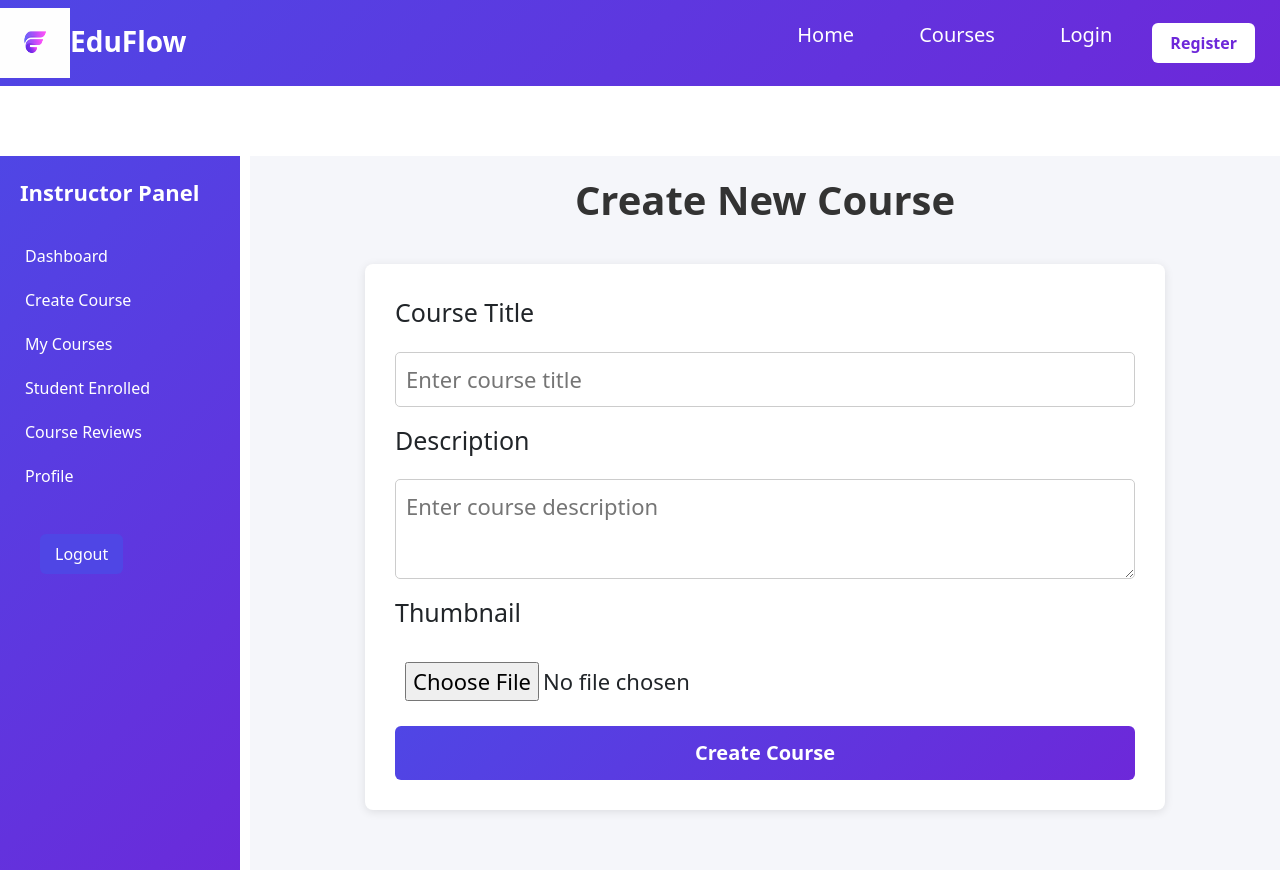
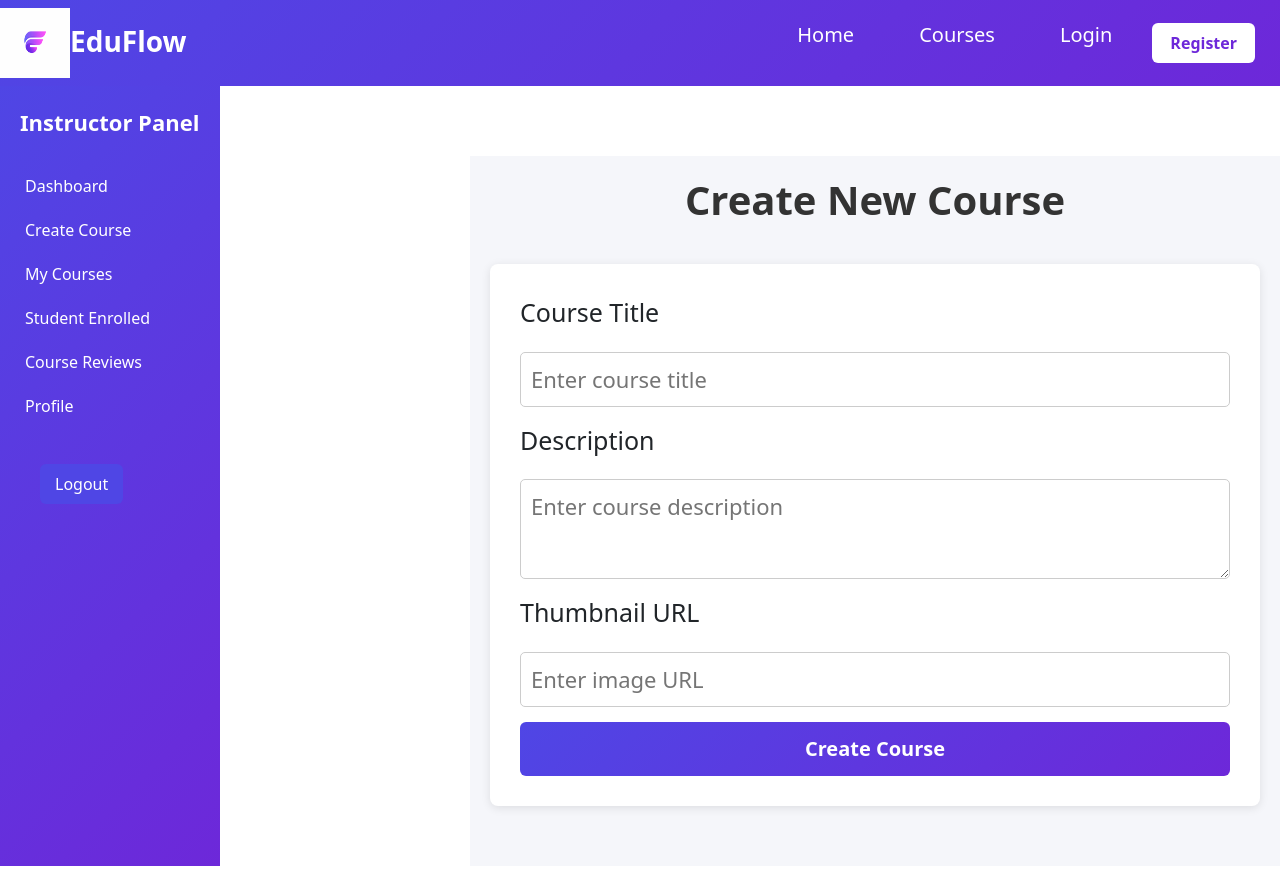
Before and after one commit to Gargi2706/EduFlow, a React (Vite) app in the folder frontend/: page /create-course in a window 1280 px wide. Built offline with nearby package versions, Linux system fonts and the light colour scheme.

Commit message:
CreateCourse page implemented

```diff
--- a/frontend/src/Layout/DashboardLayout.css
+++ b/frontend/src/Layout/DashboardLayout.css
@@ -9,6 +9,17 @@
   flex: 1;
 }
 
+/* SIDEBAR */
+.sidebar {
+  width: 220px;
+  background: linear-gradient(135deg, #4f46e5, #6d28d9);
+  color: white;
+  padding: 20px;
+  position: relative;
+  z-index: 10;
+}
+
+/* MAIN CONTENT */
 .main-content {
   flex: 1;
   padding: 20px;
--- a/frontend/src/Layout/DashboardLayout.jsx
+++ b/frontend/src/Layout/DashboardLayout.jsx
@@ -3,7 +3,7 @@ import Navbar from "../components/Navbar/Navbar";
 import Studentsidebar from "../components/Sidebar/Studentsidebar";
 import Adminsidebar from "../components/Sidebar/Adminsidebar";
 import Instructorsidebar from "../components/Sidebar/Instructorsidebar";
-//import "./dashboardLayout.css";
+import "./DashboardLayout.css";
 
 export default function DashboardLayout({ children }) {
 
--- a/frontend/src/components/Course/CourseForm/CourseForm.jsx
+++ b/frontend/src/components/Course/CourseForm/CourseForm.jsx
@@ -1,41 +1,42 @@
-import React from 'react'
-import { useState } from "react";
+import React, { useState } from "react";
 import axios from "axios";
 import "./createcourse.css";
 
-
 export default function CourseForm() {
-
   const [title, setTitle] = useState("");
   const [description, setDescription] = useState("");
-  const [thumbnail, setThumbnail] = useState(null);
+  const [thumbnail, setThumbnail] = useState("");
 
   const handleSubmit = async (e) => {
     e.preventDefault();
 
-    const formData = new FormData();
-    formData.append("title", title);
-    formData.append("description", description);
-    formData.append("thumbnail", thumbnail);
-
     try {
       const res = await axios.post(
-        // "http://localhost:5000/api/courses/create",
-        formData,
+        "http://localhost:5000/api/courses",
+        {
+          title,
+          description,
+          thumbnail,
+        },
         {
           headers: {
-            "Content-Type": "multipart/form-data",
+            "Content-Type": "application/json",
             Authorization: `Bearer ${localStorage.getItem("token")}`,
           },
         }
       );
 
-      alert("Course Created Successfully");
+      alert("Course Created Successfully ✅");
       console.log(res.data);
 
+      // Reset form
+      setTitle("");
+      setDescription("");
+      setThumbnail("");
+
     } catch (error) {
-      console.log(error);
-      alert("Error creating course");
+      console.log(error.response?.data || error.message);
+      alert("Error creating course ❌");
     }
   };
 
@@ -49,6 +50,7 @@ export default function CourseForm() {
           placeholder="Enter course title"
           value={title}
           onChange={(e) => setTitle(e.target.value)}
+          required
         />
 
         <label>Description</label>
@@ -56,19 +58,23 @@ export default function CourseForm() {
           placeholder="Enter course description"
           value={description}
           onChange={(e) => setDescription(e.target.value)}
+          required
         />
 
-  <label>Thumbnail</label>
+        <label>Thumbnail URL</label>
         <input
-    type="file"
-    onChange={(e) => setThumbnail(e.target.files[0])}
+          type="text"
+          placeholder="Enter image URL"
+          value={thumbnail}
+          onChange={(e) => setThumbnail(e.target.value)}
+          required
         />
 
-  <button  className="course-form-button" type="submit">Create Course</button>
+        <button className="course-form-button" type="submit">
+          Create Course
+        </button>
 
       </form>
-
-
     </div>
-  )
+  );
 }
--- a/frontend/src/components/Navbar/navbar.css
+++ b/frontend/src/components/Navbar/navbar.css
@@ -3,7 +3,8 @@
   padding: 0;
 }
 .navbar {
-  position: fixed;
+  position: relative;   /* ✅ FIX */
+  z-index: 1000;
   top: 0;
   left: 0;
   width: 100%;
--- a/frontend/src/components/Sidebar/InstructorSidebar.jsx
+++ b/frontend/src/components/Sidebar/InstructorSidebar.jsx
@@ -1,23 +1,35 @@
-import React from 'react'
+import React from "react";
+import { useNavigate } from "react-router-dom";
 import "./sidebar.css";
-export default function Instructorsidebar({isOpen}) {
+
+export default function Instructorsidebar({ isOpen }) {
+
+  const navigate = useNavigate();
+
   return (
-    <div>
     <div className={`sidebar ${isOpen ? "open" : ""}`}>
+
       <div className="sidebar-title">Instructor Panel</div>
+
       <ul>
-          <li>Dashboard</li>
-          <li>Create Course</li>
+        <li onClick={() => navigate("/instructor-dashboard")}>
+          Dashboard
+        </li>
+
+        <li onClick={() => navigate("/create-course")}>
+          Create Course
+        </li>
+
         <li>My Courses</li>
         <li>Student Enrolled</li>
         <li>Course Reviews</li>
         <li>Profile</li>
+      </ul>
 
-        </ul>
       <div className="sidebar-bottom">
         <button className="logout-btn">Logout</button>
       </div>
+
     </div>
-    </div>
-  )
+  );
 }
--- a/frontend/src/components/Sidebar/sidebar.css
+++ b/frontend/src/components/Sidebar/sidebar.css
@@ -5,7 +5,8 @@
   color: white;
   padding: 20px;
   box-sizing: border-box;
-  position: fixed;
+  position: relative;
+  z-index: 10;
   /* top: 60px; */
   left: -220px;
   transition: 0.3s;
--- a/frontend/src/pages/instructorDashboard/InstructorDashboard.jsx
+++ b/frontend/src/pages/instructorDashboard/InstructorDashboard.jsx
@@ -1,29 +1,17 @@
 import React from "react";
 import "./instructorDashboard.css";
-import { useNavigate } from "react-router-dom";
 import DashboardLayout from "../../Layout/DashboardLayout";
 
 export default function InstructorDashboard() {
-  // const navigate = useNavigate();
-
-  // const user = JSON.parse(localStorage.getItem("user"));
-
-  // const handleLogout = () => {
-  //   localStorage.removeItem("token");
-  //   localStorage.removeItem("user");
-  //   navigate("/");
-  // };
-
   return (
-    <div>
-      <DashboardLayout />
-
+    <DashboardLayout>
 
       {/* Main Content */}
       <div className="main-content">
+
         {/* Header */}
         <div className="header">
-          {/* <h2>Welcome, {user?.name || "Instructor"} 👋</h2> */}
+          <h2>Welcome, Instructor 👋</h2>
         </div>
 
         {/* Cards */}
@@ -60,7 +48,9 @@ export default function InstructorDashboard() {
             </div>
           </div>
         </div>
+
       </div>
-    </div>
+
+    </DashboardLayout>
   );
 }
```
Also changed, not shown: frontend/src/assets/thumbnail.jpg (added). Lines whose indentation alone changed are shown as unchanged.
